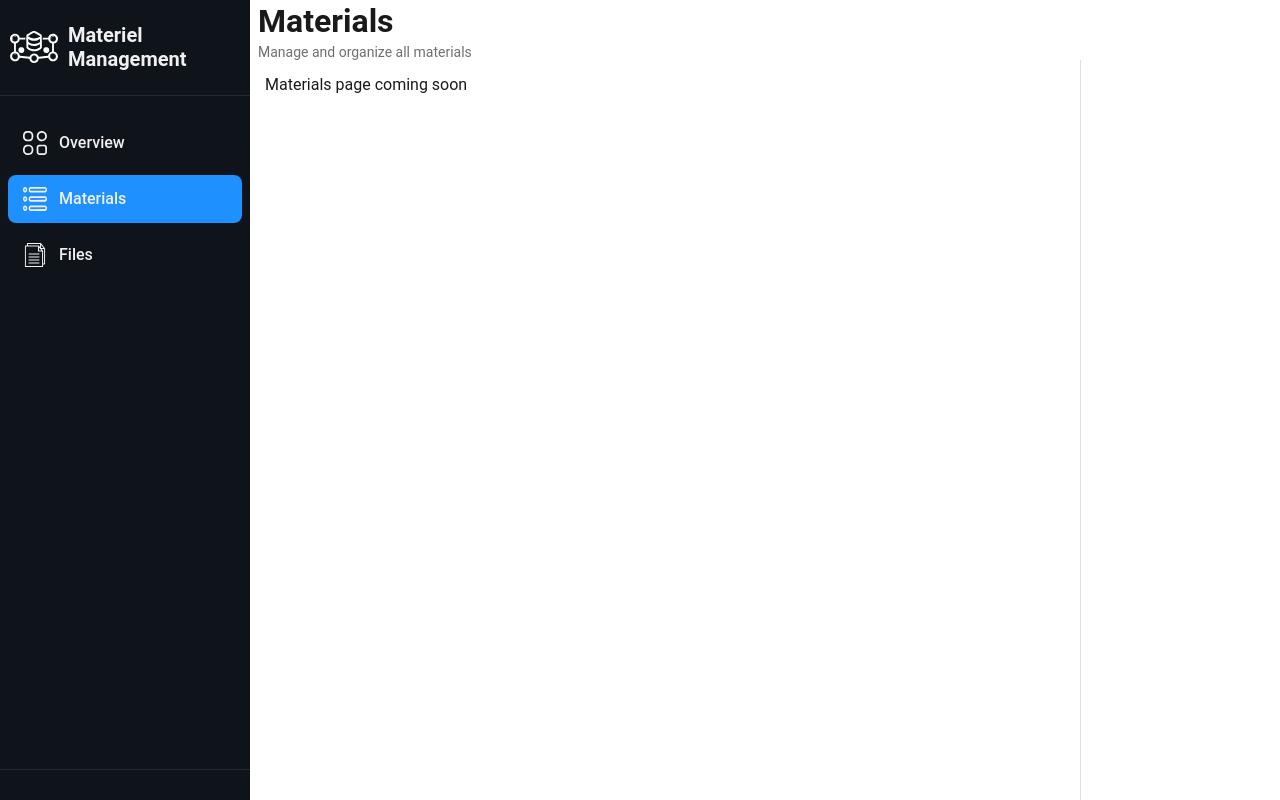
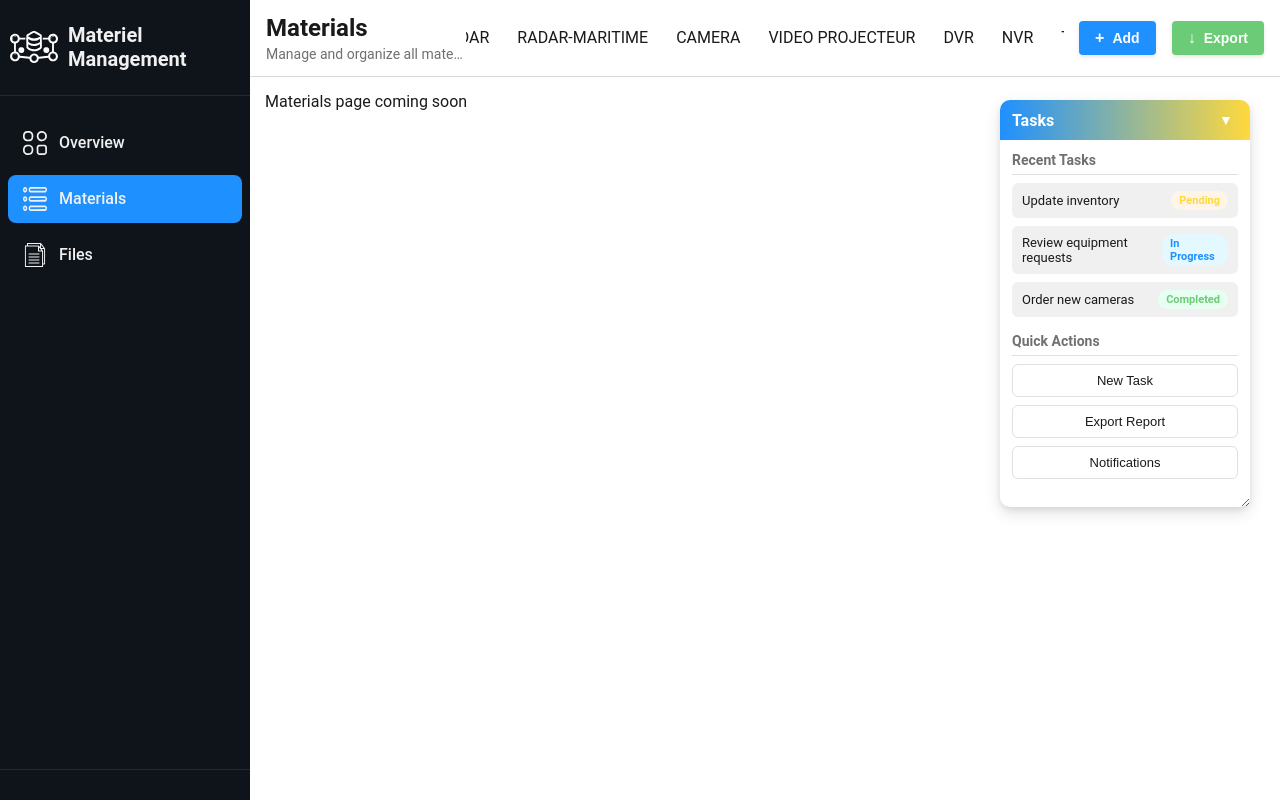
Before and after one commit to salah-eddine-B/materiel_management_app-1.3, a React (Create React App) app in the folder client/: page /materials in a window 1280 px wide. Built offline with nearby package versions, Linux system fonts and the light colour scheme.

Commit message:
modify the layout and add the taskpanel as a float

```diff
--- a/client/src/Layout/Header/Header.css
+++ b/client/src/Layout/Header/Header.css
@@ -1,29 +1,36 @@
 .header {
   width: 100%;
   background-color: var(--color-card);
-  /* border-bottom: 1px solid var(--color-border); */
-  padding: 2px 8px;
+  padding: 12px 16px;
   box-shadow: 0 2px 4px rgba(0, 0, 0, 0.05);
   transition: all 0.3s ease;
+  box-sizing: border-box;
 }
 
 .header-content {
-  display: flex;
-  justify-content: space-between;
+  display: grid;
+  grid-template-columns: minmax(200px, 1fr) auto minmax(200px, 1fr);
   align-items: center;
+  width: 100%;
+  max-width: 100%;
+  box-sizing: border-box;
 }
 
 .header-title-section {
   display: flex;
   flex-direction: column;
   gap: 4px;
+  grid-column: 1;
 }
 
 .header-title {
   color: var(--color-text);
   margin: 0;
-  font-size: 32px;
+  font-size: 24px;
   font-weight: 600;
+  white-space: nowrap;
+  overflow: hidden;
+  text-overflow: ellipsis;
 }
 
 .header-subtitle {
@@ -31,37 +38,170 @@
   margin: 0;
   font-size: 14px;
   font-weight: 400;
+  white-space: nowrap;
+  overflow: hidden;
+  text-overflow: ellipsis;
 }
 
 .header-actions {
   display: flex;
   align-items: center;
+  justify-content: flex-end;
   gap: 16px;
+  grid-column: 3;
+}
+
+.btn {
+  display: inline-flex;
+  align-items: center;
+  justify-content: center;
+  gap: 8px;
+  background-color: var(--color-primary, #1E90FF);
+  color: white;
+  border: none;
+  padding: 8px 16px;
+  font-size: 14px;
+  font-weight: 600;
+  cursor: pointer;
+  transition: all 0.3s ease;
+  border-radius: 4px;
+  white-space: nowrap;
+  box-shadow: 0 2px 4px rgba(0, 0, 0, 0.1);
+}
+
+.btn:hover {
+  transform: translateY(-2px);
+  box-shadow: 0 4px 8px rgba(0, 0, 0, 0.15);
+}
+
+.btn.add-btn {
+  background-color: var(--color-primary, #1E90FF);
+}
+
+.btn.add-btn:hover {
+  background-color: #1C86EE;
+}
+
+.btn.export-btn {
+  background-color: var(--color-success, #6BCB77);
+}
+
+.btn.export-btn:hover {
+  background-color: #5BB868;
+}
+
+.btn-icon {
+  font-size: 16px;
+  display: flex;
+  align-items: center;
+  justify-content: center;
+}
+
+.nav-menu {
+  display: flex;
+  justify-content: center;
+  align-items: center;
+  grid-column: 2;
+  padding: 10px 0;
+  overflow-x: auto;
+  max-width: 100%;
+  scrollbar-width: thin;
+}
+
+.nav-menu::-webkit-scrollbar {
+  height: 4px;
+}
+
+.nav-menu::-webkit-scrollbar-thumb {
+  background-color: rgba(0,0,0,0.2);
+  border-radius: 4px;
+}
+
+.nav-menu a {
+  text-decoration: none;
+  margin: 0 12px;
+  font-size: 1em;
+  color: var(--color-text);
+  position: relative;
+  cursor: pointer;
+  padding: 0.4em 2px;
+  transition: all 0.3s;
+  white-space: nowrap;
+}
+
+.nav-menu a:hover {
+  color: var(--color-primary, #1E90FF);
+}
+
+.nav-menu a:after {
+  content: "";
+  position: absolute;
+  background-color: var(--color-accent, #FFD93D);
+  width: 0;
+  height: 3px;
+  left: 0;
+  bottom: -0.25em;
+  transition: width 0.3s;
+}
+
+.nav-menu a:hover:after,
+.nav-menu a.active:after {
+  width: 100%;
+}
+
+.nav-menu a.active {
+  color: var(--color-primary, #1E90FF);
 }
 
 /* Responsive styles */
-@media (max-width: 768px) {
+@media (max-width: 992px) {
+  .header-content {
+    grid-template-columns: 1fr 1fr;
+    grid-template-rows: auto auto;
+  }
+
+  .header-title-section {
+    grid-column: 1;
+    grid-row: 1;
+  }
+
+  .header-actions {
+    grid-column: 2;
+    grid-row: 1;
+  }
+
+  .nav-menu {
+    grid-column: 1 / -1;
+    grid-row: 2;
+    justify-content: flex-start;
+    margin-top: 10px;
+    width: 100%;
+  }
+}
+
+@media (max-width: 576px) {
   .header {
-    padding: 12px 16px;
+    padding: 12px;
   }
 
   .header-content {
-    flex-direction: column;
-    align-items: flex-start;
-    gap: 8px;
+    grid-template-columns: 1fr;
+    grid-template-rows: auto auto auto;
   }
 
-  .header-title {
-    font-size: 20px;
-  }
-
-  .header-subtitle {
-    font-size: 13px;
+  .header-title-section {
+    grid-column: 1;
+    grid-row: 1;
   }
 
   .header-actions {
-    width: 100%;
-    justify-content: flex-end;
+    grid-column: 1;
+    grid-row: 2;
+    justify-content: flex-start;
     margin-top: 8px;
   }
+
+  .nav-menu {
+    grid-row: 3;
+  }
 }
--- a/client/src/Layout/Header/Header.jsx
+++ b/client/src/Layout/Header/Header.jsx
@@ -2,9 +2,14 @@ import React from 'react';
 import { useSelector } from 'react-redux';
 import './Header.css';
 
+// Import relevant icons - only keeping MaterielIcon which might be useful
+import MaterielIcon from '../../assets/icon/MaterielIconColored.svg';
+
 const Header = () => {
   const { activePage, pageInfo } = useSelector(state => state.ui);
   const currentPageInfo = pageInfo[activePage] || { title: 'Page Not Found', subtitle: 'The requested page does not exist' };
+
+  // Links without icons
   const links = ['TOUT', 'RADAR', 'RADAR-MARITIME', 'CAMERA', 'VIDEO PROJECTEUR', 'DVR', 'NVR', 'TV', 'OTHER'];
 
   return (
@@ -14,8 +19,28 @@ const Header = () => {
           <h1 className="header-title">{currentPageInfo.title}</h1>
           <p className="header-subtitle">{currentPageInfo.subtitle}</p>
         </div>
+        {currentPageInfo.title === 'Materials' && (
+          <div className="nav-menu">
+            {links.map((link, index) => (
+              <a key={index} className={`link ${index === 0 ? 'active' : ''}`}>
+                {link}
+              </a>
+            ))}
+          </div>
+        )}
         <div className="header-actions">
-          {/* Optional: Add action buttons, search, etc. */}
+          {currentPageInfo.title === 'Materials' && (
+            <>
+              <button className="btn add-btn">
+                <span className="btn-icon">+</span>
+                <span>Add</span>
+              </button>
+              <button className="btn export-btn">
+                <span className="btn-icon">↓</span>
+                <span>Export</span>
+              </button>
+            </>
+          )}
         </div>
       </div>
     </div>
--- a/client/src/Layout/Layout.css
+++ b/client/src/Layout/Layout.css
@@ -1,17 +1,18 @@
 .parent-layout {
     display: grid;
-    grid-template-columns: 250px 1fr 200px;
-    grid-template-rows: 60px 1fr;
+    grid-template-columns: 250px 1fr;
+    grid-template-rows: auto 1fr;
     grid-template-areas:
-      "sidebar topbar topbar"
-      "sidebar main taskbar";
+      "sidebar topbar"
+      "sidebar main";
     height: 100vh;
+    width: 100%;
     overflow: hidden;
   }
 
   /* When sidebar is minimized */
   .parent-layout.sidebar-minimized {
-    grid-template-columns: 80px 1fr 200px;
+    grid-template-columns: 80px 1fr;
   }
 
   .sidebar-layout {
@@ -25,6 +26,7 @@
     grid-area: topbar;
     border-bottom: 1px solid var(--color-border, #E0E0E0);
     background-color: var(--color-card, #FFFFFF);
+    width: 100%;
   }
 
   .main-layout {
@@ -32,25 +34,18 @@
     background-color: #FFFFFF;
     overflow-y: auto;
     padding: 15px;
-  }
-
-  .task-bar-layout {
-    grid-area: taskbar;
-    border-left: 1px solid var(--color-border, #E0E0E0);
-    background-color: var(--color-card, #FFFFFF);
-    overflow-y: auto;
+    width: 100%;
   }
 
   /* 📱 Responsive layout for mobile */
   @media (max-width: 768px) {
     .parent-layout {
       grid-template-columns: 1fr;
-      grid-template-rows: auto auto 1fr auto;
+      grid-template-rows: auto auto 1fr;
       grid-template-areas:
         "topbar"
         "sidebar"
-        "main"
-        "taskbar";
+        "main";
       height: 100vh;
       overflow-y: hidden;
     }
@@ -59,7 +54,7 @@
       height: auto;
     }
 
-    .sidebar-layout, .top-bar-layout, .task-bar-layout {
+    .sidebar-layout, .top-bar-layout {
       overflow: hidden;
     }
 
--- a/client/src/Layout/Layout.jsx
+++ b/client/src/Layout/Layout.jsx
@@ -2,6 +2,7 @@ import React from 'react'
 import './Layout.css'
 import Sidebar from './Sidebar/Sidebar'
 import Header from './Header/Header'
+import TaskPanel from './TaskPanel/TaskPanel'
 import { useSelector } from 'react-redux'
 import { Routes, Route } from 'react-router-dom'
 import Dashboard from '../pages/Dashboard'
@@ -24,7 +25,7 @@ export default function Layout() {
             <Route path="/files" element={<div>Files page coming soon</div>} />
           </Routes>
         </div>
-        <div className='task-bar-layout'></div>
+        <TaskPanel />
     </div>
   )
 }
--- /dev/null
+++ b/client/src/Layout/TaskPanel/TaskPanel.css
@@ -0,0 +1,152 @@
+.task-panel {
+  position: fixed;
+  width: 250px;
+  background-color: var(--color-card, #FFFFFF);
+  border-radius: 10px;
+  box-shadow: 0 6px 16px rgba(0, 0, 0, 0.12), 0 3px 6px rgba(0, 0, 0, 0.08);
+  overflow: hidden;
+  z-index: 1000;
+  transition: box-shadow 0.3s ease, transform 0.2s ease;
+  user-select: none;
+  resize: both;
+}
+
+.task-panel:hover {
+  box-shadow: 0 8px 24px rgba(0, 0, 0, 0.15), 0 4px 8px rgba(0, 0, 0, 0.1);
+}
+
+.task-panel.minimized {
+  height: auto !important;
+  resize: none;
+}
+
+.task-panel-header {
+  background: linear-gradient(to right, var(--color-primary, #1E90FF), var(--color-accent, #FFD93D));
+  color: white;
+  padding: 8px 12px;
+  display: flex;
+  justify-content: space-between;
+  align-items: center;
+  cursor: move;
+}
+
+.task-panel-header h3 {
+  margin: 0;
+  font-size: 16px;
+  font-weight: 600;
+}
+
+.task-panel-controls {
+  display: flex;
+  gap: 8px;
+}
+
+.minimize-btn {
+  background: none;
+  border: none;
+  color: white;
+  font-size: 14px;
+  cursor: pointer;
+  width: 24px;
+  height: 24px;
+  display: flex;
+  align-items: center;
+  justify-content: center;
+  border-radius: 50%;
+  transition: background-color 0.2s;
+}
+
+.minimize-btn:hover {
+  background-color: rgba(255, 255, 255, 0.2);
+}
+
+.task-panel-content {
+  padding: 12px;
+  max-height: 400px;
+  overflow-y: auto;
+}
+
+.task-section {
+  margin-bottom: 16px;
+}
+
+.task-section h4 {
+  font-size: 14px;
+  margin: 0 0 8px 0;
+  color: var(--color-subtle-text, #707070);
+  font-weight: 600;
+  border-bottom: 1px solid var(--color-border, #E0E0E0);
+  padding-bottom: 6px;
+}
+
+.task-list {
+  list-style: none;
+  padding: 0;
+  margin: 0;
+}
+
+.task-item {
+  padding: 8px 10px;
+  border-radius: 6px;
+  display: flex;
+  justify-content: space-between;
+  align-items: center;
+  margin-bottom: 8px;
+  background-color: var(--color-bg, #F0F0F0);
+  transition: background-color 0.2s;
+}
+
+.task-item:hover {
+  background-color: rgba(30, 144, 255, 0.05);
+}
+
+.task-name {
+  font-size: 13px;
+  color: var(--color-text, #2C3A47);
+}
+
+.task-status {
+  font-size: 11px;
+  font-weight: 600;
+  padding: 3px 8px;
+  border-radius: 12px;
+}
+
+.task-status.pending {
+  background-color: #FFF5E6;
+  color: var(--color-accent, #FFD93D);
+}
+
+.task-status.in-progress {
+  background-color: #E4F8FF;
+  color: var(--color-primary, #1E90FF);
+}
+
+.task-status.completed {
+  background-color: #E6FFF1;
+  color: var(--color-success, #6BCB77);
+}
+
+.action-buttons {
+  display: flex;
+  flex-direction: column;
+  gap: 8px;
+}
+
+.action-btn {
+  padding: 8px 12px;
+  background-color: var(--color-card, #FFFFFF);
+  border: 1px solid var(--color-border, #E0E0E0);
+  border-radius: 6px;
+  color: var(--color-text, #2C3A47);
+  font-size: 13px;
+  font-weight: 500;
+  cursor: pointer;
+  transition: all 0.2s ease;
+}
+
+.action-btn:hover {
+  background-color: var(--color-primary, #1E90FF);
+  color: white;
+  border-color: var(--color-primary, #1E90FF);
+}
--- /dev/null
+++ b/client/src/Layout/TaskPanel/TaskPanel.jsx
@@ -0,0 +1,108 @@
+import React, { useState, useRef, useEffect } from 'react';
+import './TaskPanel.css';
+
+const TaskPanel = () => {
+  const [isMinimized, setIsMinimized] = useState(false);
+  const [position, setPosition] = useState({ x: window.innerWidth - 280, y: 100 });
+  const [isDragging, setIsDragging] = useState(false);
+  const [dragOffset, setDragOffset] = useState({ x: 0, y: 0 });
+  const panelRef = useRef(null);
+
+  // Handle drag start
+  const handleMouseDown = (e) => {
+    if (e.target.closest('.task-panel-header')) {
+      setIsDragging(true);
+      setDragOffset({
+        x: e.clientX - position.x,
+        y: e.clientY - position.y
+      });
+    }
+  };
+
+  // Handle drag move
+  const handleMouseMove = (e) => {
+    if (isDragging) {
+      const newX = e.clientX - dragOffset.x;
+      const newY = e.clientY - dragOffset.y;
+
+      // Ensure panel stays within viewport
+      const maxX = window.innerWidth - (panelRef.current?.offsetWidth || 250);
+      const maxY = window.innerHeight - 50; // Allow some of the header to be visible
+
+      setPosition({
+        x: Math.max(0, Math.min(newX, maxX)),
+        y: Math.max(0, Math.min(newY, maxY))
+      });
+    }
+  };
+
+  // Handle drag end
+  const handleMouseUp = () => {
+    setIsDragging(false);
+  };
+
+  // Add and remove event listeners
+  useEffect(() => {
+    document.addEventListener('mousemove', handleMouseMove);
+    document.addEventListener('mouseup', handleMouseUp);
+
+    return () => {
+      document.removeEventListener('mousemove', handleMouseMove);
+      document.removeEventListener('mouseup', handleMouseUp);
+    };
+  }, [isDragging, dragOffset]);
+
+  return (
+    <div
+      className={`task-panel ${isMinimized ? 'minimized' : ''}`}
+      style={{ left: `${position.x}px`, top: `${position.y}px` }}
+      ref={panelRef}
+      onMouseDown={handleMouseDown}
+    >
+      <div className="task-panel-header">
+        <h3>Tasks</h3>
+        <div className="task-panel-controls">
+          <button
+            className="minimize-btn"
+            onClick={() => setIsMinimized(!isMinimized)}
+          >
+            {isMinimized ? '▲' : '▼'}
+          </button>
+        </div>
+      </div>
+
+      {!isMinimized && (
+        <div className="task-panel-content">
+          <div className="task-section">
+            <h4>Recent Tasks</h4>
+            <ul className="task-list">
+              <li className="task-item">
+                <span className="task-name">Update inventory</span>
+                <span className="task-status pending">Pending</span>
+              </li>
+              <li className="task-item">
+                <span className="task-name">Review equipment requests</span>
+                <span className="task-status in-progress">In Progress</span>
+              </li>
+              <li className="task-item">
+                <span className="task-name">Order new cameras</span>
+                <span className="task-status completed">Completed</span>
+              </li>
+            </ul>
+          </div>
+
+          <div className="task-section">
+            <h4>Quick Actions</h4>
+            <div className="action-buttons">
+              <button className="action-btn">New Task</button>
+              <button className="action-btn">Export Report</button>
+              <button className="action-btn">Notifications</button>
+            </div>
+          </div>
+        </div>
+      )}
+    </div>
+  );
+};
+
+export default TaskPanel;
```
Also changed, not shown: 1 other file (tests, documents, lock files or other folders).
